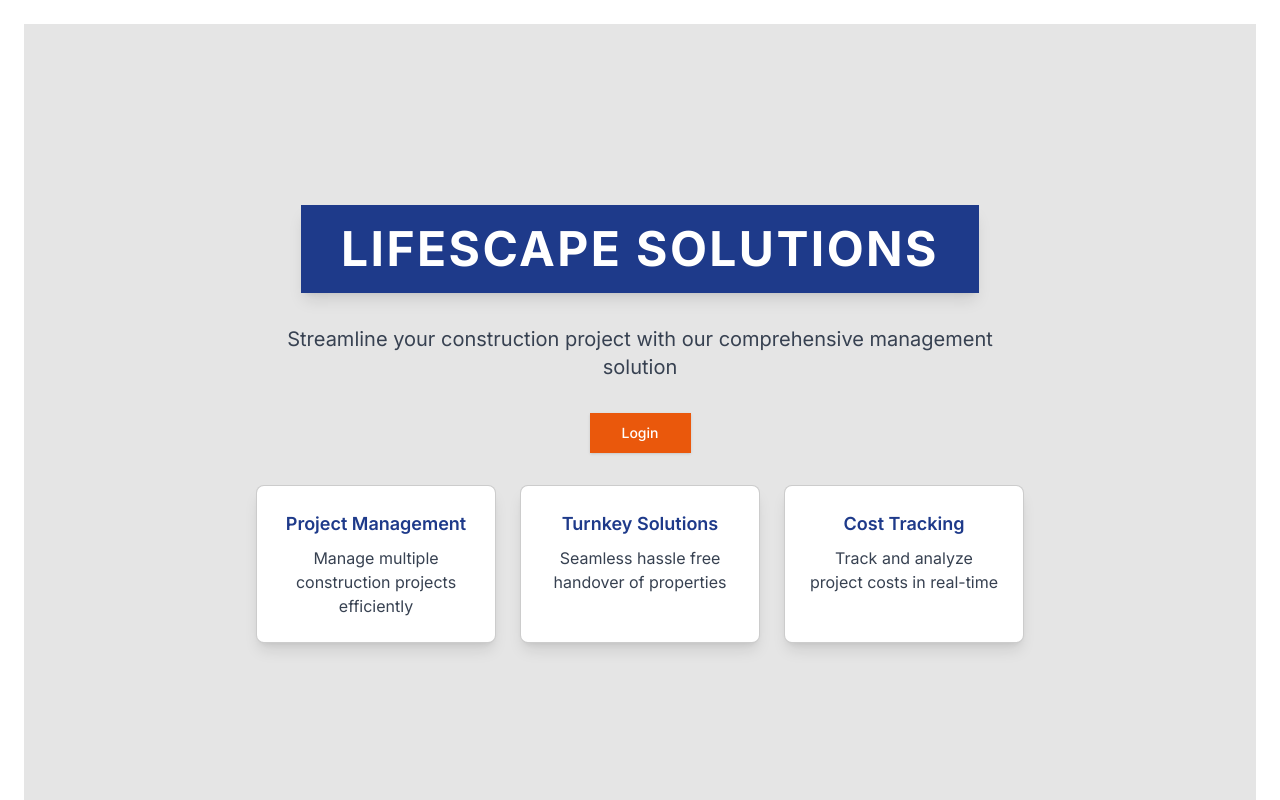
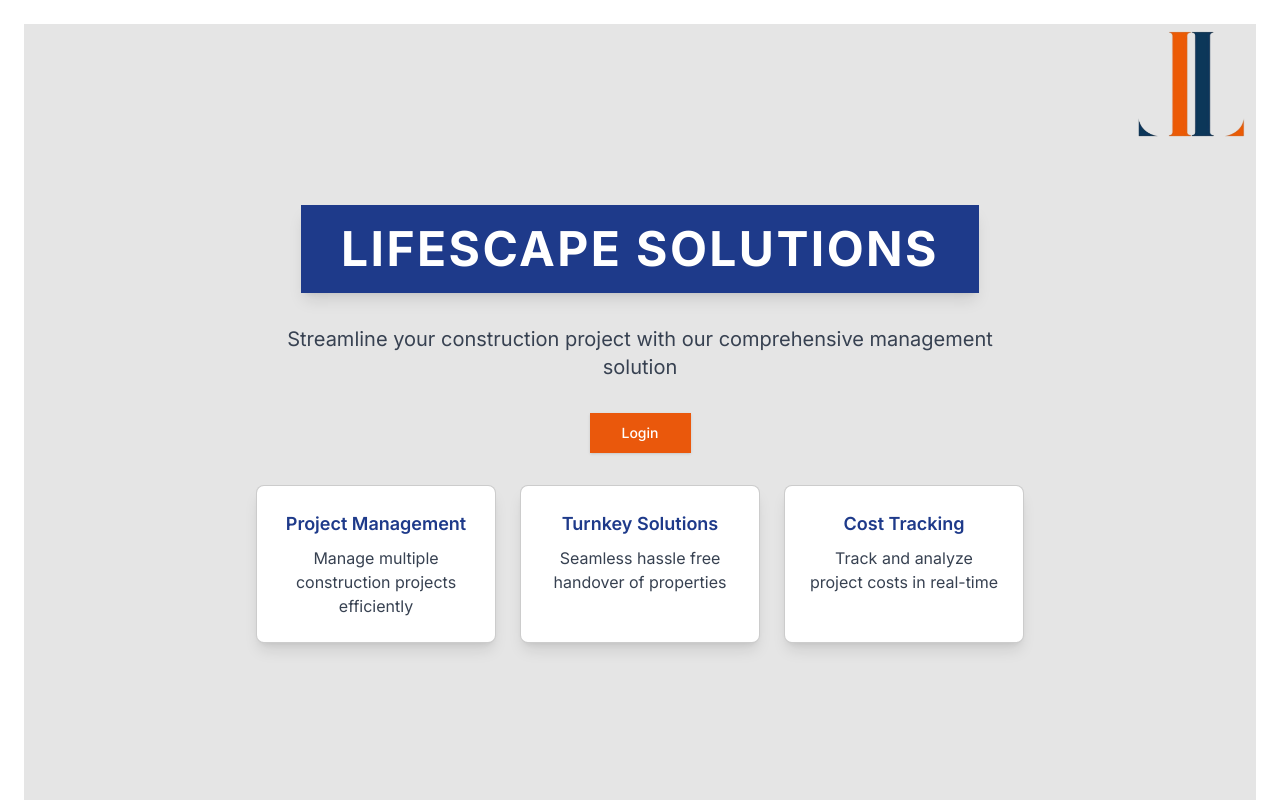
Before and after one commit to maybeandrews/boqwebsite, a Next.js app: page / in a window 1280 px wide. Built offline with nearby package versions, Linux system fonts and the light colour scheme.

Commit message:
Frontend tweaks

```diff
--- a/src/app/admin/quotes/page.tsx
+++ b/src/app/admin/quotes/page.tsx
@@ -268,7 +268,7 @@ export default function QuotesPage() {
                                                     </p>
                                                     <p>
                                                         <strong>Amount:</strong>{" "}
-                                                        $
+                                                        ₹
                                                         {parseFloat(
                                                             quote.totalAmount.toString()
                                                         ).toLocaleString()}
@@ -419,7 +419,7 @@ export default function QuotesPage() {
                                         Amount
                                     </p>
                                     <p className="font-medium">
-                                        $
+                                        ₹
                                         {parseFloat(
                                             selectedQuote.totalAmount.toString()
                                         ).toLocaleString()}
--- a/src/app/client/dashboard/page.tsx
+++ b/src/app/client/dashboard/page.tsx
@@ -73,7 +73,7 @@ export default function ClientDashboard() {
         return (
             <div className="container mx-auto px-4 py-10">
                 <h1 className="text-3xl font-bold mb-10 text-gray-800">
-                    Client Dashboard
+                    Dashboard
                 </h1>
                 <Card className="w-full max-w-3xl mx-auto shadow-lg">
                     <CardContent className="pt-6">
@@ -103,7 +103,7 @@ export default function ClientDashboard() {
     return (
         <div className="container mx-auto px-4 py-10">
             <h1 className="text-3xl font-bold mb-10 text-gray-800">
-                Client Dashboard
+                Dashboard
             </h1>
 
             <div className="flex flex-col lg:flex-row justify-between space-y-6 lg:space-y-0 lg:space-x-8">
--- a/src/app/client/upload/page.tsx
+++ b/src/app/client/upload/page.tsx
@@ -236,9 +236,9 @@ export default function PerformaPage() {
 
     // Format currency
     const formatCurrency = (amount: number) => {
-        return new Intl.NumberFormat("en-US", {
+        return new Intl.NumberFormat("en-IN", {
             style: "currency",
-            currency: "USD",
+            currency: "INR",
         }).format(amount);
     };
 
--- a/src/app/page.tsx
+++ b/src/app/page.tsx
@@ -1,9 +1,23 @@
 import Link from "next/link";
+import Image from "next/image";
 import { Button } from "@/components/ui/button";
 
 export default function HomePage() {
     return (
-        <div className="min-h-screen flex flex-col items-center justify-center bg-[#E5E5E5]">
+        <div className="min-h-screen flex flex-col bg-[#E5E5E5]">
+            {/* Logo in top left */}
+            <div className="absolute top-4 right-4">
+                <Image
+                    src="/logo.png"
+                    alt="Lifescape Solutions Logo"
+                    width={150}
+                    height={60}
+                    priority
+                />
+            </div>
+
+            {/* Main content - kept centered */}
+            <div className="flex-1 flex flex-col items-center justify-center">
                 <div className="max-w-3xl text-center space-y-8">
                     <div className="bg-blue-900 text-white inline-block px-10 py-5 rounded-none shadow-lg">
                         <h1 className="text-5xl font-bold tracking-wider uppercase">
@@ -12,8 +26,8 @@ export default function HomePage() {
                     </div>
 
                     <p className="text-xl text-gray-700">
-                    Streamline your construction project with our comprehensive
-                    management solution
+                        Streamline your construction project with our
+                        comprehensive management solution
                     </p>
 
                     <div className="flex gap-4 justify-center items-center">
@@ -44,6 +58,7 @@ export default function HomePage() {
                     </div>
                 </div>
             </div>
+        </div>
     );
 }
 
```
Also changed, not shown: public/logo.png (added). Lines whose indentation alone changed are shown as unchanged.
